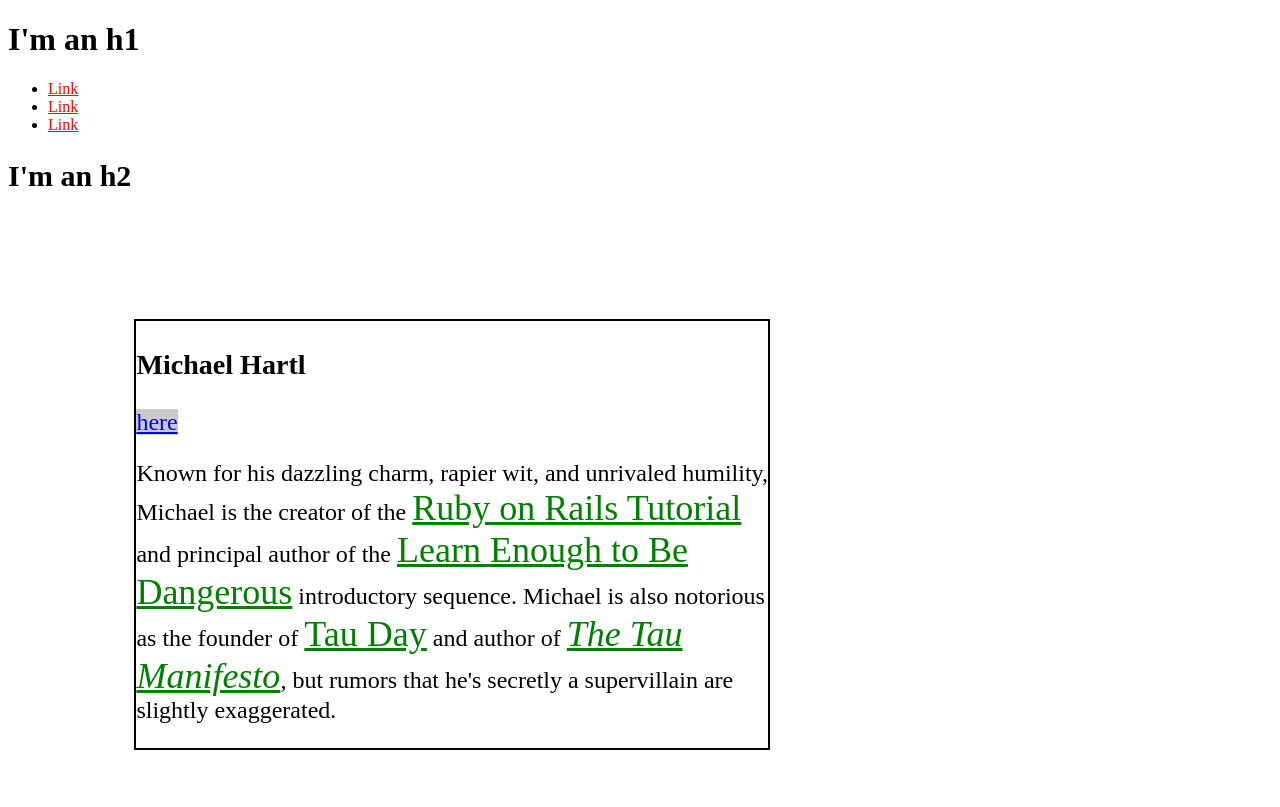
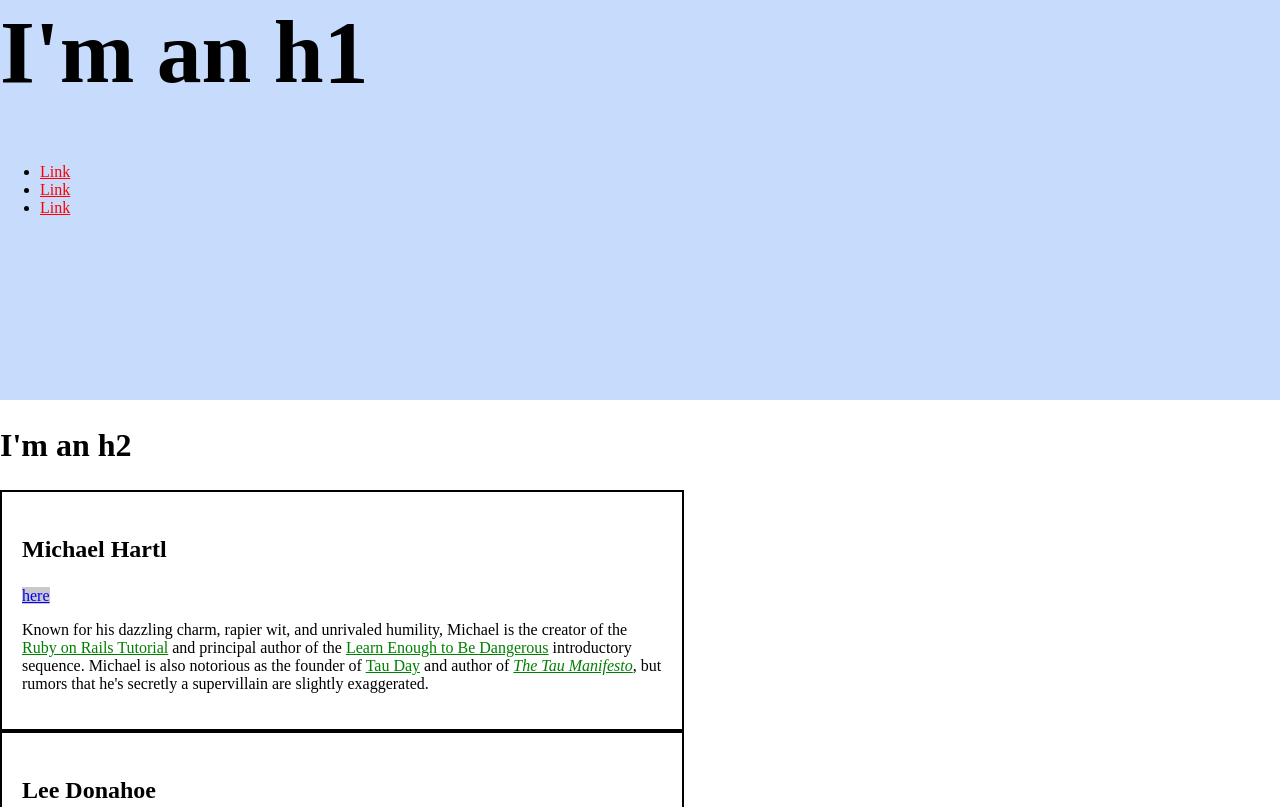
Before and after one commit to tiffanydenny/css_site, a plain HTML site: page index.html in a window 1280 px wide. Shown: the top 807 px of the page. Drawn offline with Linux system fonts and the light colour scheme.

Commit message:
Practice sizing and created hero

```diff
--- a/index.html
+++ b/index.html
@@ -5,11 +5,19 @@
     <meta charset="utf-8">
     <style>
       /* GLOBAL STYLES */
+      html, body {
+        margin: 0;
+        padding: 0;
+      }
+      h1 {
+        font-size: 7vw;
+        margin-top: 0;
+      }
       a {
         color: #ff0000;
       }
       h2 {
-        font-size: 30px;
+        font-size: 2em;
       }
 
       /* SOCIAL STYLES */
@@ -18,23 +26,37 @@
         color: #0000ff;
       }
 
+      /* HERO STYLES */
+      .full-hero {
+        background-color: #c7dbfc;
+        height: 50vh
+      }
+
       /* BIO STYLES */
       .bio-wrapper {
+        font-size: 24px;
       }
       .bio-box {
         border: 2px solid #000;
         width: 50%;
-        margin: 10%;
-        font-size:150%;
+        font-size:1rem;
+        padding: 20px;
+      }
+      .bio-box h3 {
+        font-size: 1.5em;
+      }
+      .bio-copy {
+        font-size: 1em;
       }
       .bio-copy a {
         color: #008000;
-        font-size:150%;
       }
     </style>
 
   </head>
   <body>
+    <div class="full-hero hero-home">
+
     <h1>I'm an h1</h1>
       <ul>
         <li>
@@ -47,6 +69,8 @@
           <a href="https://example.com/">Link</a>
         </li>
       </ul>
+    </div>
+
       <h2>I'm an h2</h2>
       <div class="bio-wrapper">
       <div class="bio-box">
```
